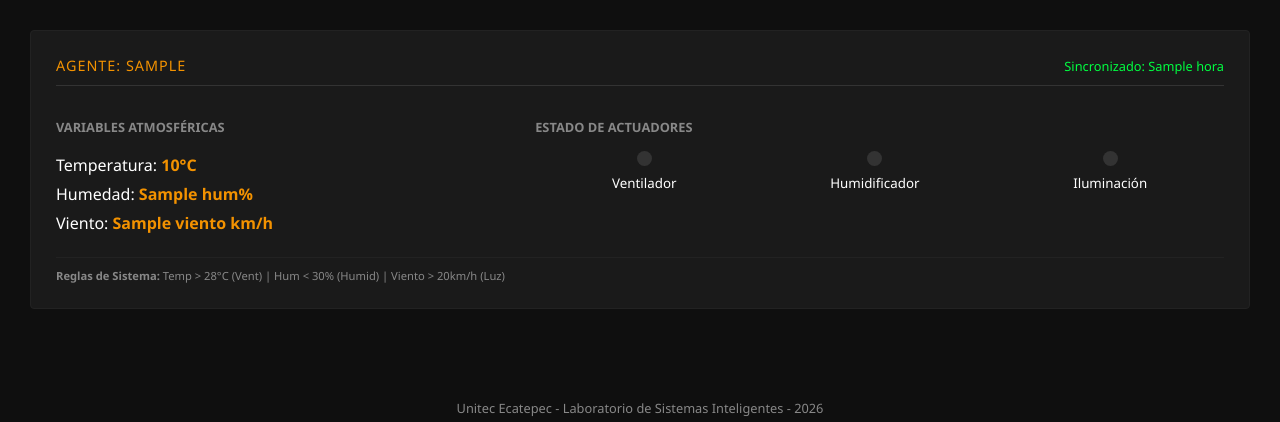
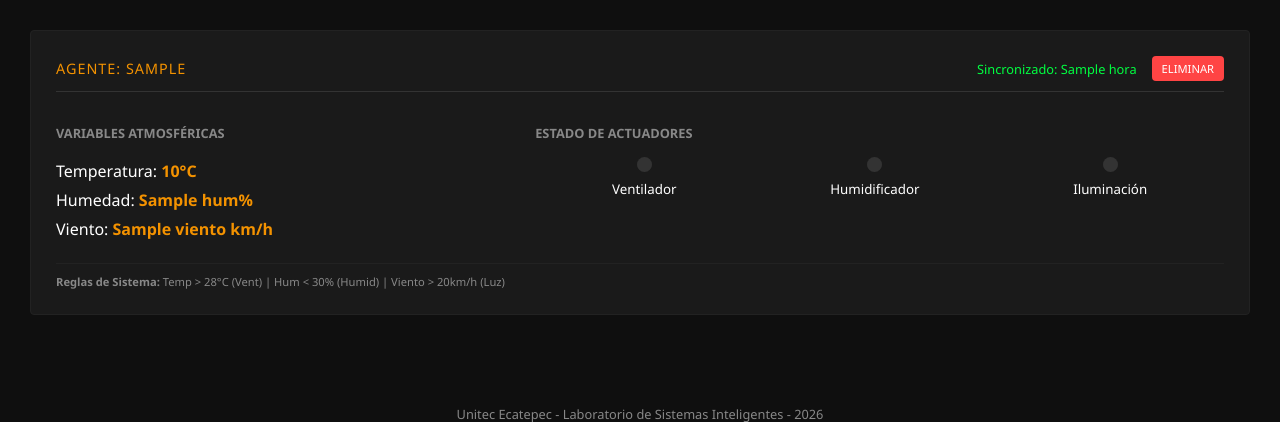
Before and after one commit to raymundosoto/SIstemas_inteligentes_Hogar_Inteligente, a Flask app: template templates/index.html in a window 1280 px wide. Shown: the part 88-510 px from the top of the page. Run offline with Flask 3, Linux system fonts and the light colour scheme; the template is opened without the code that fills it: most values are stand-ins (such as "Sample title", 1, 10 or a date in 2020).

Commit message:
Nueva ruta de borrado

```diff
--- a/app.py
+++ b/app.py
@@ -63,6 +63,13 @@ def recibir_orden():
 
     return jsonify({"status": "error", "message": "Agente no encontrado"}), 404
 
+# NUEVA RUTA PARA BORRAR AGENTES
+@app.route('/borrar/<id_agente>')
+def borrar_agente(id_agente):
+    if id_agente in agentes:
+        agentes.pop(id_agente) # Elimina el agente del diccionario
+    return redirect(url_for('index')) # Redirige al dashboard actualizado
+
 if __name__ == '__main__':
     # Nota: En PythonAnywhere no se usa app.run(),
     # se configura desde la pestaña Web.
--- a/templates/index.html
+++ b/templates/index.html
@@ -5,6 +5,22 @@
     <title>Dashboard Smart Home | Unitec Ecatepec</title>
     <link rel="stylesheet" href="{{ url_for('static', filename='style.css') }}">
     <meta http-equiv="refresh" content="10">
+    <style>
+        .btn-borrar {
+            background: #ff4444;
+            color: white;
+            border: none;
+            padding: 5px 10px;
+            border-radius: 4px;
+            text-decoration: none;
+            font-size: 0.7rem;
+            transition: 0.3s;
+        }
+        .btn-borrar:hover {
+            background: #cc0000;
+            box-shadow: 0 0 10px #ff4444;
+        }
+    </style>
 </head>
 <body>
 
@@ -21,11 +37,13 @@
     <div class="card">
         <div style="border-bottom: 1px solid #333; margin-bottom: 15px; padding-bottom: 10px; display: flex; justify-content: space-between; align-items: center;">
             <h3 style="margin:0; color:var(--naranja-unitec);">Agente: {{ id_agente }}</h3>
-            <span style="font-size: 0.8rem; color: var(--success);">Sincronizado: {{ info.hora }}</span>
+            <div style="display: flex; align-items: center; gap: 15px;">
+                <span style="font-size: 0.8rem; color: var(--success);">Sincronizado: {{ info.hora }}</span>
+                <a href="{{ url_for('borrar_agente', id_agente=id_agente) }}" class="btn-borrar" onclick="return confirm('¿Eliminar este agente?')">ELIMINAR</a>
+            </div>
         </div>
 
         <div style="display: grid; grid-template-columns: 1fr 1.5fr; gap: 20px; align-items: start;">
-
             <div>
                 <h4 style="font-size: 0.8rem; text-transform: uppercase; color: var(--texto-gris); margin-bottom: 15px;">Variables Atmosféricas</h4>
                 <div style="line-height: 1.8;">
@@ -60,7 +78,7 @@
     </div>
     {% else %}
     <div class="card" style="grid-column: 1 / -1; text-align: center;">
-        <p style="color:var(--texto-gris);">Esperando conexión de agentes inteligentes desde Ecatepec...</p>
+        <p style="color:var(--texto-gris);">Esperando conexión de agentes inteligentes...</p>
     </div>
     {% endfor %}
 </div>
```
